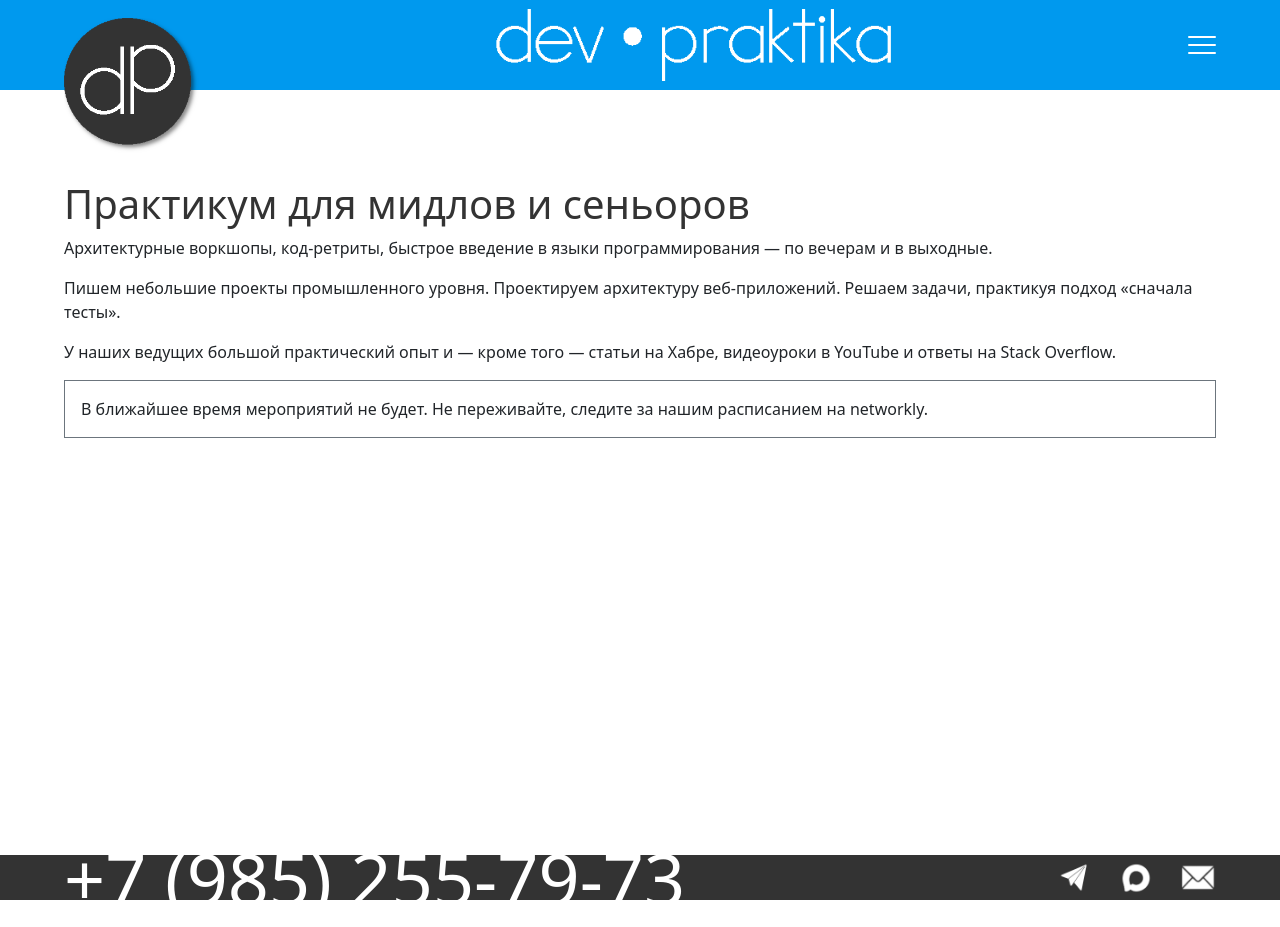
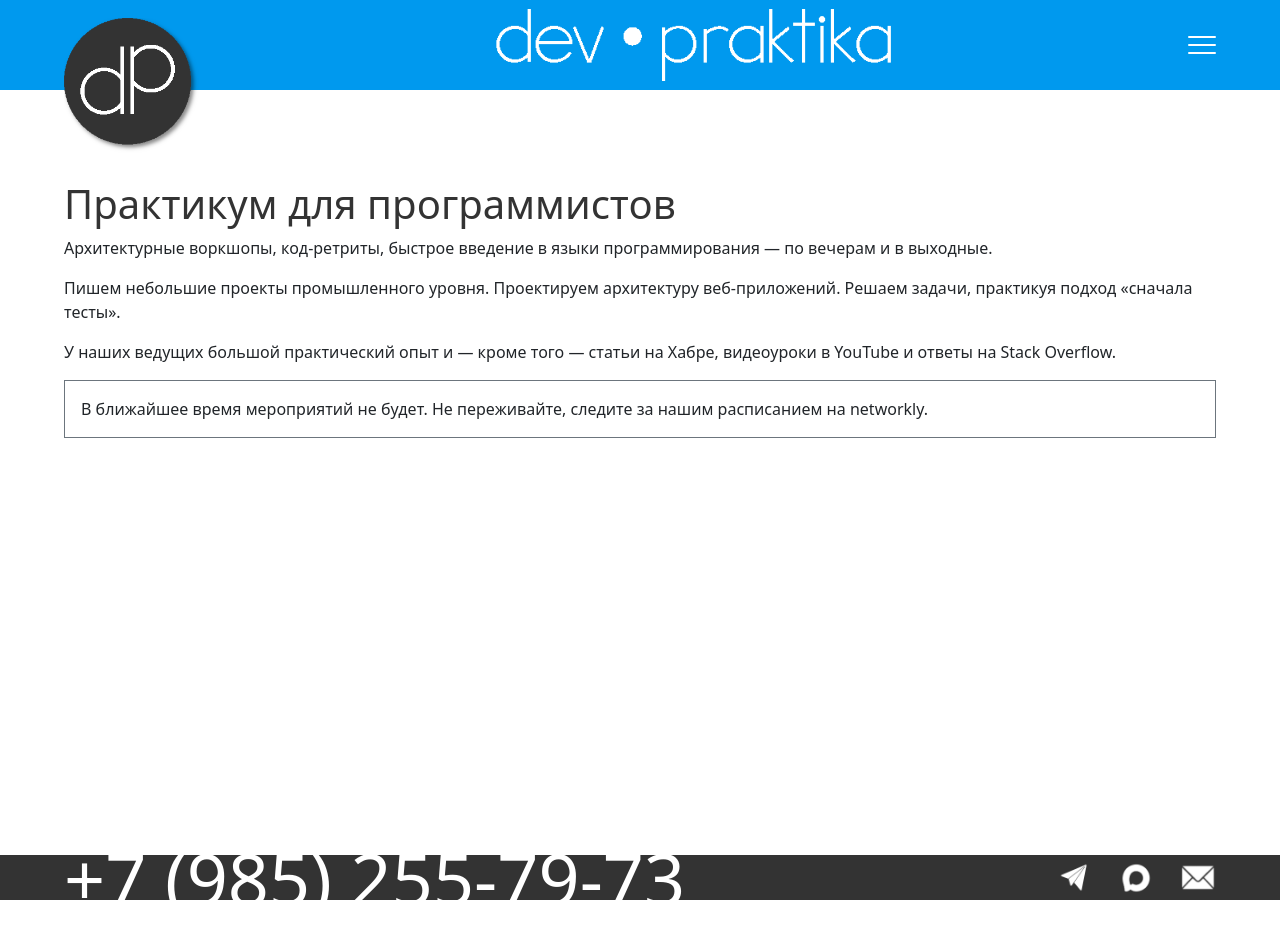
Before and after one commit to devpraktika-ru/devpraktika-ru.github.io, a Jekyll site: the page built from index.md, in a window 1280 px wide. Built offline with Jekyll 4.4.1, drawn with Linux system fonts in a browser that asks for light colours.

Commit message:
Добавил container

```diff
--- a/_layouts/default.html
+++ b/_layouts/default.html
@@ -13,6 +13,7 @@
     <link rel="stylesheet" href="{{ '/assets/css/main.css' | relative_url }}" />  </head>
   <body>
     <header>
+      <div class="container header-inner">
         <a class="header-logo" href="{{ '/' | relative_url }}">
           <img
             src="{{ '/assets/images/logo.png' | relative_url }}"
@@ -40,7 +41,7 @@
             <span></span>
             <span></span>
           </button>
-        <ul class="dropdown-menu dropdown-menu-end">
+          <ul class="header-menu-list dropdown-menu dropdown-menu-end">
             <li><a class="dropdown-item" href="{{ '/approach.html' | relative_url }}">Подход</a></li>
             <li><a class="dropdown-item" href="{{ '/educators/' | relative_url }}">Ведущие</a></li>
             <li><a class="dropdown-item" href="{{ '/workshops/' | relative_url }}">Практикумы</a></li>
@@ -48,11 +49,15 @@
             <li><a class="dropdown-item" href="{{ '/archive/' | relative_url }}">Архив</a></li>
           </ul>
         </nav>
+      </div>
     </header>
     <main>
+      <div class="container">
         {{ content }}
+      </div>
     </main>
     <footer>
+      <div class="container footer-inner">
         <div class="footer-phone-slot">
           <a class="footer-phone" href="tel:+79852557973"><span>+7 (985) 255-79-73</span></a>
         </div>
@@ -67,6 +72,7 @@
             <img src="{{ '/assets/images/email.png' | relative_url }}" width="80" height="80" alt="E-mail" />
           </a>
         </div>
+      </div>
     </footer>
     <script
       src="https://cdn.jsdelivr.net/npm/bootstrap@5.3.3/dist/js/bootstrap.bundle.min.js"
--- a/assets/css/main.css
+++ b/assets/css/main.css
@@ -13,17 +13,20 @@ body {
 header {
   position: relative;
   z-index: 10;
-  display: flex;
   flex-shrink: 0;
-  align-items: center;
   width: 100%;
   height: 10vh;
   height: 10dvh;
-  padding-right: 5%;
-  padding-left: 5%;
+  overflow: visible;
+  background-color: #0099ee;
+}
+
+.header-inner {
+  display: flex;
+  align-items: center;
+  height: 100%;
   column-gap: 5%;
   overflow: visible;
-  background-color: #0099ee;
 }
 
 .header-logo {
@@ -84,12 +87,12 @@ main {
   flex: 1 1 auto;
   width: 100%;
   min-height: 0;
-  padding: 10vh 5% 5vh;
-  padding: 10dvh 5% 5dvh;
+  padding: 10vh 0 5vh;
+  padding: 10dvh 0 5dvh;
   overflow: auto;
 }
 
-main > :last-child {
+main .container > :last-child {
   margin-bottom: 0;
 }
 
@@ -113,16 +116,18 @@ a:focus-visible {
 }
 
 footer {
-  display: flex;
   flex-shrink: 0;
-  align-items: center;
   width: 100%;
   height: 5vh;
   height: 5dvh;
-  padding-right: 5%;
-  padding-left: 5%;
+  background-color: #333333;
+}
+
+.footer-inner {
+  display: flex;
+  align-items: center;
+  height: 100%;
   column-gap: 3%;
-  background-color: #333333;
 }
 
 .footer-phone-slot {
@@ -170,3 +175,81 @@ footer {
   height: 4vh;
   height: 4dvh;
 }
+
+@media (hover: none), (pointer: coarse) {
+  .container {
+    max-width: none;
+    padding-right: 5%;
+    padding-left: 5%;
+  }
+}
+
+@media (hover: hover) and (pointer: fine) {
+  .header-title {
+    display: none;
+  }
+
+  .header-menu {
+    flex: 1 1 auto;
+    align-self: stretch;
+    min-width: 0;
+  }
+
+  .header-menu-toggle {
+    display: none;
+  }
+
+  .header-menu-list {
+    display: flex;
+    position: static;
+    float: none;
+    width: 100%;
+    min-width: 0;
+    height: 100%;
+    padding: 0;
+    margin: 0;
+    border: 0;
+    border-radius: 0;
+    background-color: transparent;
+    background-image: none;
+    box-shadow: none;
+  }
+
+  .header-menu-list > li {
+    flex: 1 1 0;
+    min-width: 0;
+    height: 100%;
+  }
+
+  .header-menu-list .dropdown-item {
+    display: flex;
+    align-items: center;
+    justify-content: center;
+    height: 100%;
+    padding: 0;
+    color: #fff;
+    background-color: transparent;
+    font-size: 2.5vh;
+    font-size: 2.5dvh;
+    text-align: center;
+  }
+
+  .header-menu-list .dropdown-item:hover,
+  .header-menu-list .dropdown-item:focus,
+  .header-menu-list .dropdown-item:focus-visible,
+  .header-menu-list .dropdown-item.active,
+  .header-menu-list .dropdown-item:active {
+    color: #fff;
+    background-color: transparent;
+  }
+
+  .header-menu-list .dropdown-item:hover,
+  .header-menu-list .dropdown-item:focus-visible {
+    text-decoration: underline;
+  }
+
+  .footer-phone span {
+    font-size: 4vh;
+    font-size: 4dvh;
+  }
+}
--- a/index.md
+++ b/index.md
@@ -5,7 +5,7 @@ title: dev praktika
 
 {% assign upcoming_events = site.posts | where_exp: "event", "event.date >= site.time" | sort: "date" %}
 
-# Практикум для мидлов и сеньоров
+# Практикум для программистов
 
 Архитектурные воркшопы, код-ретриты, быстрое введение в языки программирования — по вечерам и в выходные.
 
```
Lines whose indentation alone changed are shown as unchanged.
